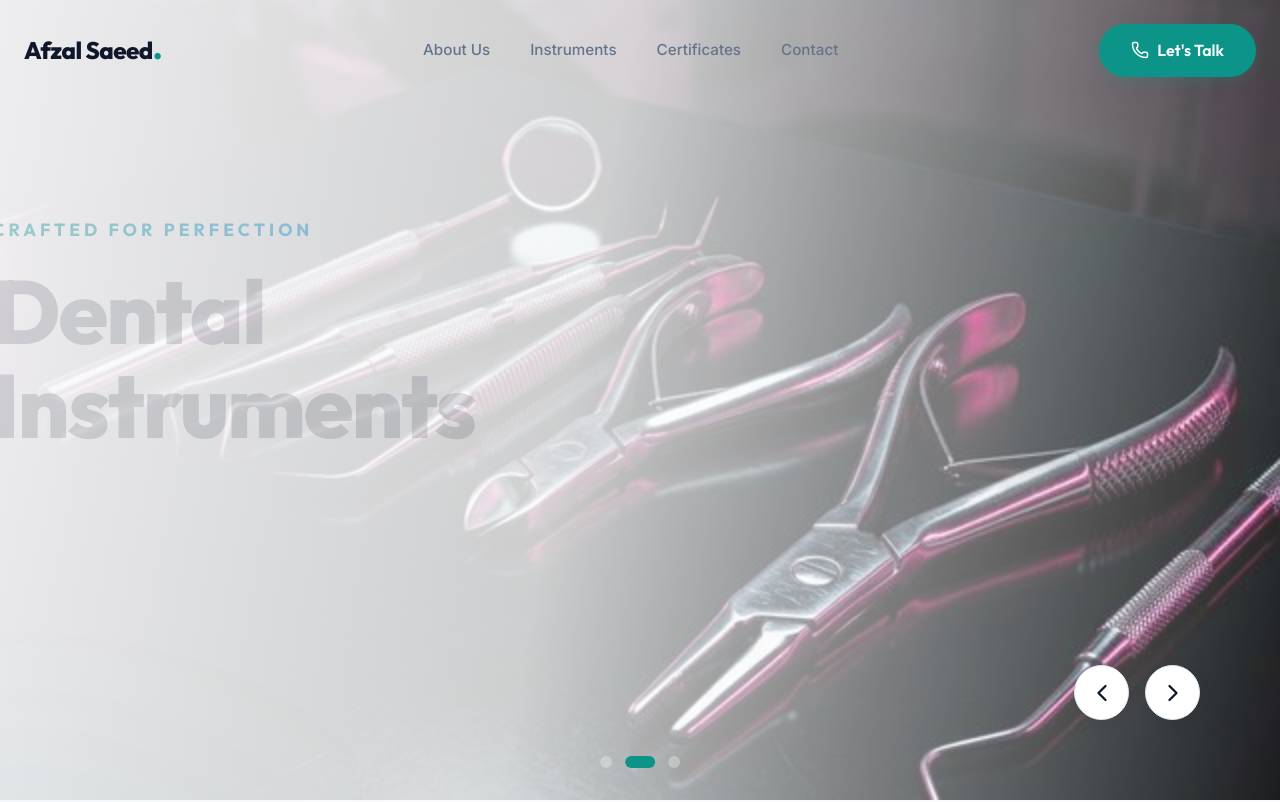
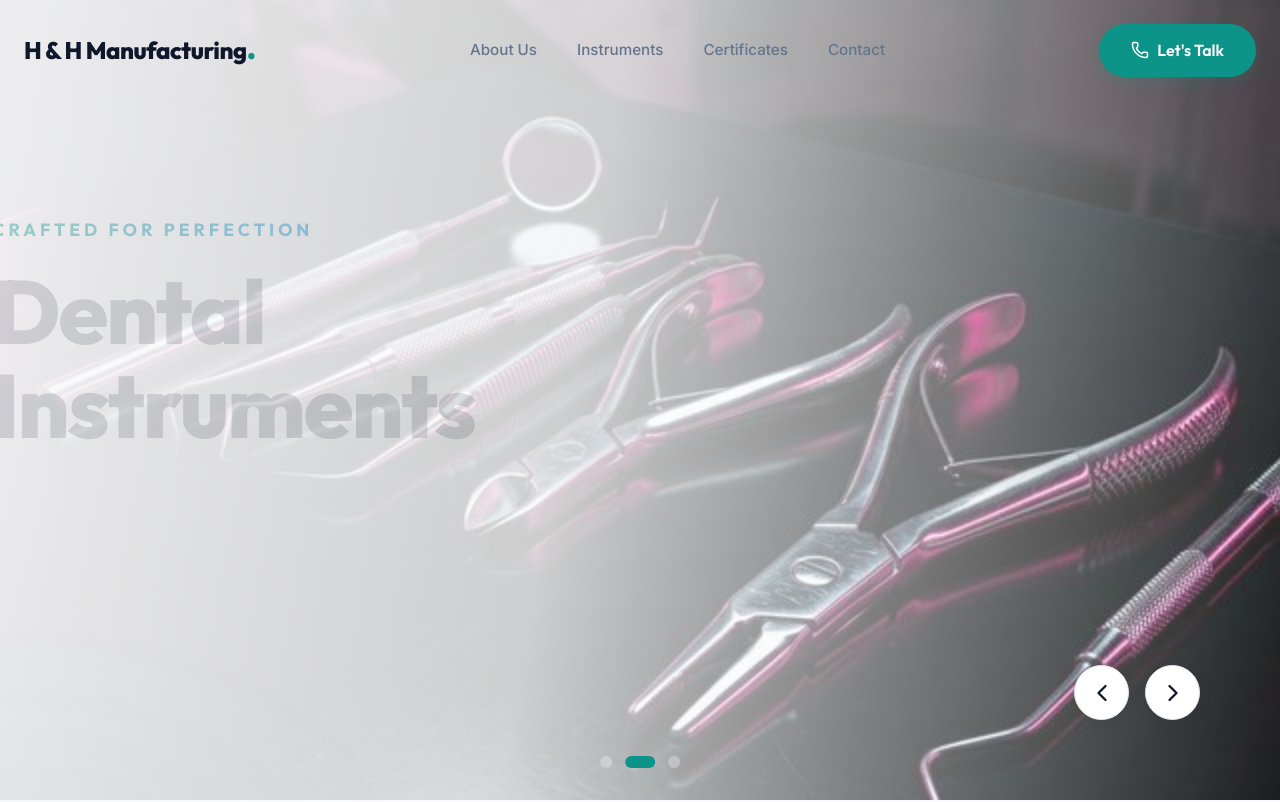
Before and after one commit to Digitalastra01/demo, a React (Vite) app: page / in a window 1280 px wide. Shown: the top 802 px of the page. Built offline with nearby package versions, Linux system fonts and the light colour scheme.

Commit message:
Update company name to H & H Manufacturing and add temporary contact placeholders

```diff
--- a/src/components/Footer.jsx
+++ b/src/components/Footer.jsx
@@ -12,14 +12,14 @@ const Footer = () => {
         <div className="footer-grid">
 
           <div className="footer-brand">
-            <a href="#" className="footer-logo">Afzal Saeed<span className="accent-dot">.</span></a>
+            <a href="#" className="footer-logo">H & H Manufacturing<span className="accent-dot">.</span></a>
             <p className="footer-desc">
               Setting international standards in precision instruments for dental, surgical, and beauty industries since our inception.
             </p>
             <div className="social-links">
-              <a href="https://www.facebook.com/afzalsaeed.mfg" className="social-icon" target="_blank" rel="noreferrer"><FacebookIcon /></a>
-              <a href="https://www.instagram.com/afzalsaeed.mfg/" className="social-icon" target="_blank" rel="noreferrer"><InstagramIcon /></a>
-              <a href="https://www.linkedin.com/company/afzalsaeed-mfg/" className="social-icon" target="_blank" rel="noreferrer"><LinkedinIcon /></a>
+              <a href="#" className="social-icon" target="_blank" rel="noreferrer"><FacebookIcon /></a>
+              <a href="#" className="social-icon" target="_blank" rel="noreferrer"><InstagramIcon /></a>
+              <a href="#" className="social-icon" target="_blank" rel="noreferrer"><LinkedinIcon /></a>
             </div>
           </div>
 
@@ -37,26 +37,26 @@ const Footer = () => {
             <ul>
               <li>
                 <MapPin size={18} className="contact-icon" />
-                <span>Noul Chowk, Wazirabad Road,<br />Sialkot, 51260, Pakistan.</span>
+                <span>[Temporary Address Line 1]<br />[Temporary Address Line 2]</span>
               </li>
               <li>
                 <Phone size={18} className="contact-icon" />
-                <span>+92 52 3574088 <br/> +92 52 3574237</span>
+                <span>[Temporary Phone Number]</span>
               </li>
               <li>
                 <Phone size={18} className="contact-icon" />
-                <span>WhatsApp: +923008611706</span>
+                <span>WhatsApp: [Temporary WhatsApp]</span>
               </li>
               <li>
                 <Mail size={18} className="contact-icon" />
-                <a href="mailto:info@afzalsaeed.com">info@afzalsaeed.com</a>
+                <a href="mailto:info@hhmanufacturing.com">info@hhmanufacturing.com</a>
               </li>
             </ul>
           </div>
 
           <div className="footer-newsletter">
             <h4 className="footer-title">Join Our Newsletter</h4>
-            <p className="newsletter-desc">Afzal Saeed, was founded with a vision. A vision to set international standards of quality and customer service.</p>
+            <p className="newsletter-desc">H & H Manufacturing was founded with a vision. A vision to set international standards of quality and customer service.</p>
             <form className="newsletter-form" onSubmit={(e) => { e.preventDefault(); alert("Subscribed to the newsletter!"); }}>
               <div className="input-group">
                 <input type="email" placeholder="Your email address" required />
@@ -71,7 +71,7 @@ const Footer = () => {
         </div>
 
         <div className="footer-bottom">
-          <p>Copyright @ 2026 Afzal Saeed Manufacturing Corp All Rights Reserved. Designed & Developed By: Xperts</p>
+          <p>Copyright @ 2026 H & H Manufacturing Corp All Rights Reserved. Designed & Developed By: Xperts</p>
         </div>
       </div>
     </footer>
--- a/src/components/Navbar.jsx
+++ b/src/components/Navbar.jsx
@@ -27,7 +27,7 @@ const Navbar = () => {
           className="logo"
           whileHover={{ scale: 1.05 }}
         >
-          <a href="#">Afzal Saeed<span className="accent-dot">.</span></a>
+          <a href="#">H & H Manufacturing<span className="accent-dot">.</span></a>
         </motion.div>
 
         <div className="desktop-menu">
@@ -39,7 +39,7 @@ const Navbar = () => {
 
         <div className="nav-actions desktop-menu">
           <motion.a
-            href="https://wa.me/+923008611706"
+            href="#contact"
             className="btn-primary"
             whileHover={{ scale: 1.05 }}
             whileTap={{ scale: 0.95 }}
@@ -69,7 +69,7 @@ const Navbar = () => {
               <a href="#categories" onClick={() => setIsOpen(false)}>Instruments</a>
               <a href="#certificates" onClick={() => setIsOpen(false)}>Certificates</a>
               <a href="#contact" onClick={() => setIsOpen(false)}>Contact</a>
-              <a href="https://wa.me/+923008611706" className="btn-primary" style={{marginTop: '1rem', width: '100%', justifyContent: 'center'}}>
+              <a href="#contact" className="btn-primary" style={{marginTop: '1rem', width: '100%', justifyContent: 'center'}}>
                 <Phone size={18} /> Let's Talk
               </a>
             </div>
--- a/src/components/Testimonials.jsx
+++ b/src/components/Testimonials.jsx
@@ -5,7 +5,7 @@ import './Testimonials.css';
 const testimonials = [
   {
     id: 1,
-    text: "Great quality! I Highly Recommended Afzal Saeed Beauty Instruments. I Purchased Many Years Manicure Instruments These Kits Has Been Awesome.",
+    text: "Great quality! I Highly Recommended H & H Manufacturing Beauty Instruments. I Purchased Many Years Manicure Instruments These Kits Has Been Awesome.",
     author: "Nabeel Ahmed",
     role: "⭐⭐⭐⭐⭐",
     color: "var(--primary)"
```
